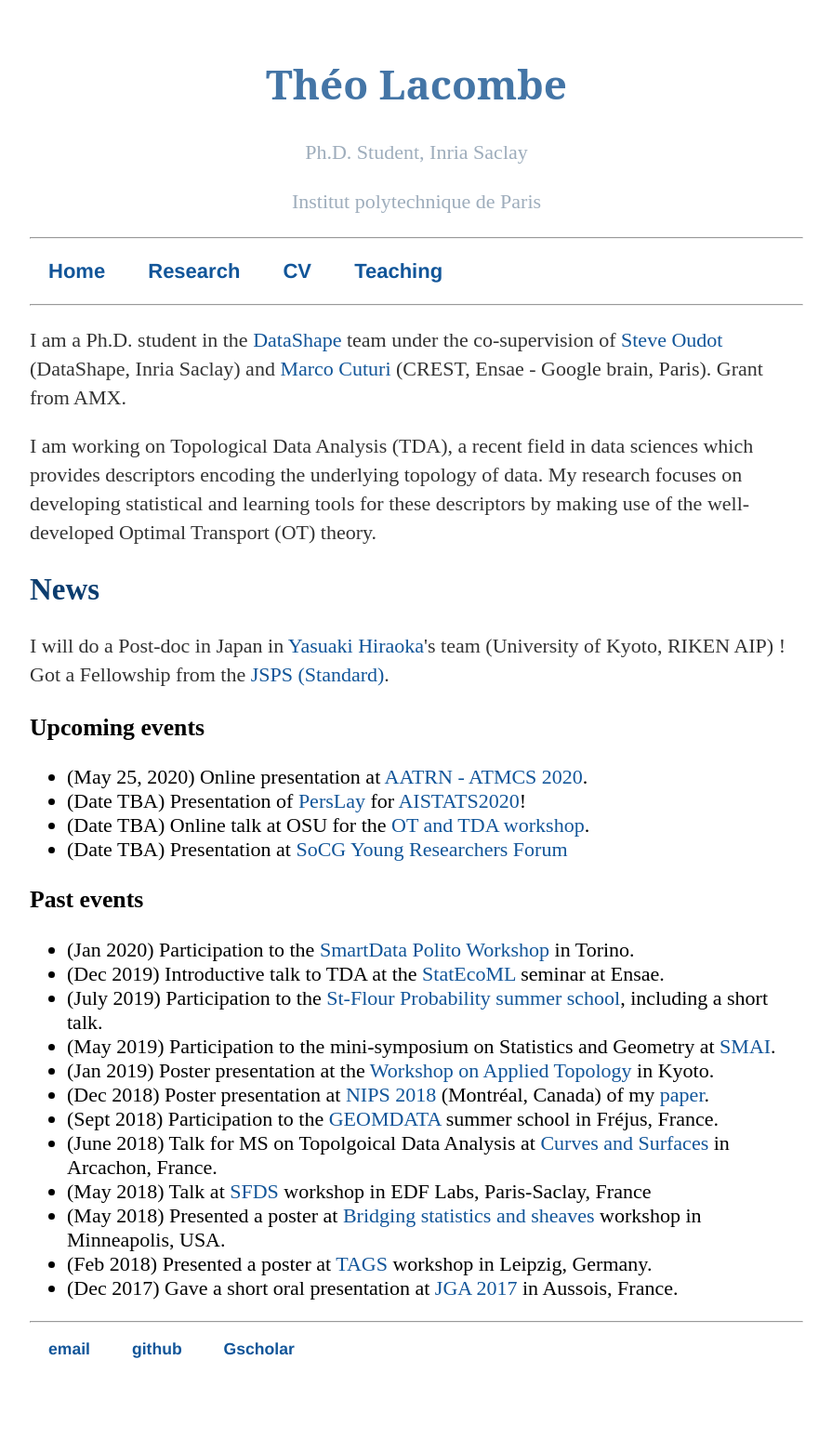
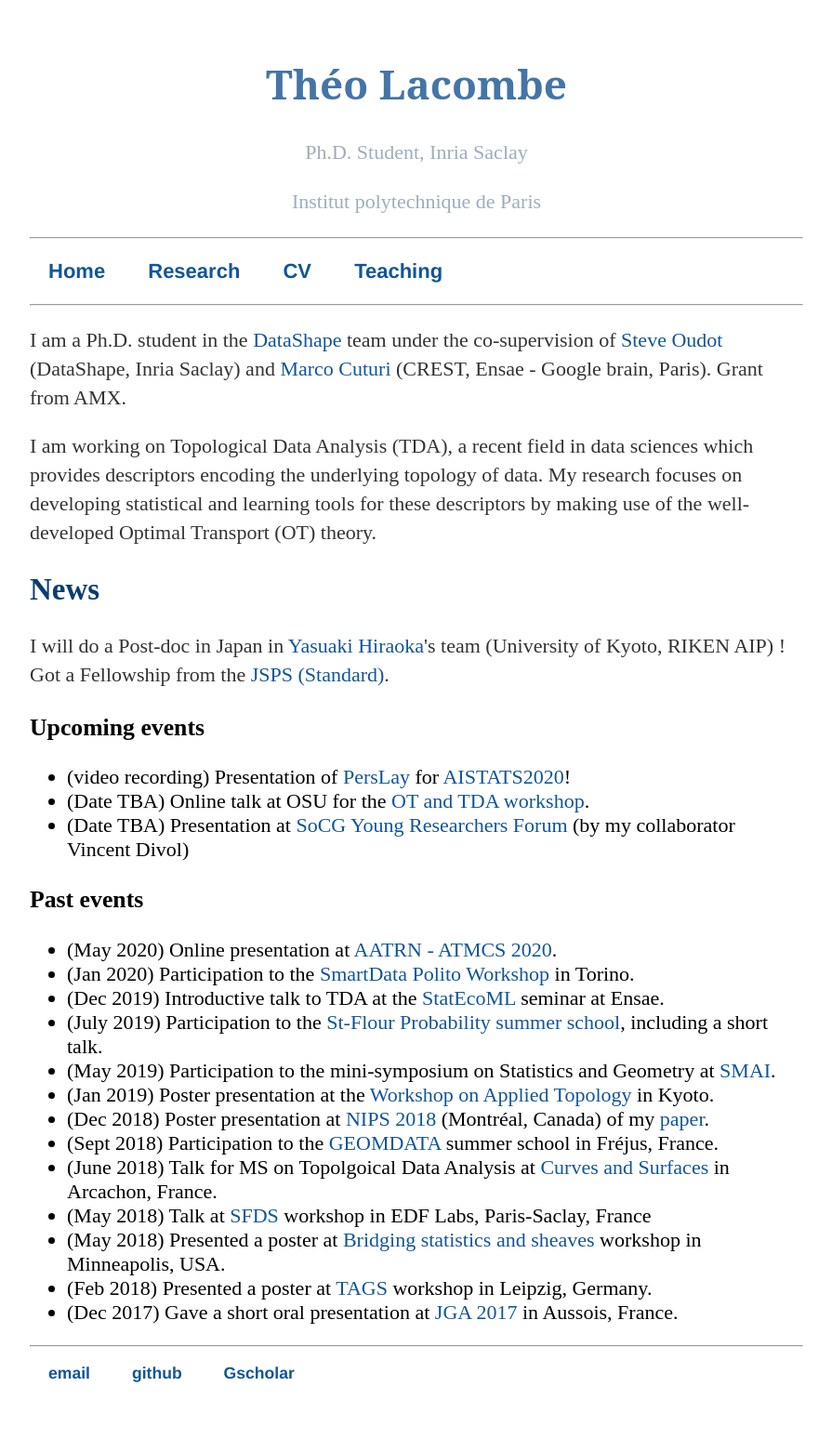
Before and after one commit to tlacombe/tlacombe.github.io, a Jekyll site: the page built from index.html, in a window 1280 px wide. Shown: the whole page at 93% size, without its empty margins (192-1087 px from the left). Built offline with Jekyll 4.4.1, drawn with Linux system fonts in a browser that asks for light colours; before the commit the page ends 1522 px from its top, so only the background shows below that.

Commit message:
update news and research

```diff
--- a/index.html
+++ b/index.html
@@ -14,14 +14,14 @@ title: Théo Lacombe's webpage
 
 	<h3> Upcoming events</h3>
 	<ul>
-		<li> (May 25, 2020) Online presentation at <a href="https://easychair.org/cfp/ATMCS-2020">AATRN - ATMCS 2020</a>.</li>
-		<li> (Date TBA) Presentation of <a href="https://arxiv.org/pdf/1904.09378.pdf">PersLay</a> for <a href="https://www.aistats.org/">AISTATS2020</a>!</li>
+		<li> (video recording) Presentation of <a href="https://arxiv.org/pdf/1904.09378.pdf">PersLay</a> for <a href="https://www.aistats.org/">AISTATS2020</a>!</li>
 		<li> (Date TBA) Online talk at OSU for the <a href="https://tgda.osu.edu/ot-tda-workshop/">OT and TDA workshop</a>.</li>
-		<li> (Date TBA) Presentation at <a href="https://socg20.inf.ethz.ch/yrf">SoCG Young Researchers Forum</a></li>
+		<li> (Date TBA) Presentation at <a href="https://socg20.inf.ethz.ch/yrf">SoCG Young Researchers Forum</a> (by my collaborator Vincent Divol)</li>
 	</ul>
 
         <h3> Past events </h3>
 	<ul>
+		<li> (May 2020) Online presentation at <a href="https://easychair.org/cfp/ATMCS-2020">AATRN - ATMCS 2020</a>.</li>
 		<li> (Jan 2020) Participation to the <a href="https://smartdata.polito.it/6th-smartdatapolito-workshop/">SmartData Polito Workshop</a> in Torino.</li>
 		<li> (Dec 2019) Introductive talk to TDA at the <a href="https://StatEcoML.github.io">StatEcoML</a> seminar at Ensae.</li>
 		<li> (July 2019) Participation to the <a href="http://recherche.math.univ-bpclermont.fr/stflour/">St-Flour Probability summer school</a>, including a short talk.</li>
--- a/research/index.html
+++ b/research/index.html
@@ -5,7 +5,7 @@ title: TL - Research
 <h2>Publications & Preprint</h2>
 	<ol class="publi">
 		<li> M. Carriere, F. Chazal, Y. Ike, TL, M. Royer, Y. Umeda. <a href="https://arxiv.org/pdf/1904.09378.pdf">PersLay: A Neural Network Layer for Persistence Diagrams and New Graph Topological Signatures</a>, AISTATS 2020.</li>
-		<li> (preprint) V. Divol, TL. <a href="https://arxiv.org/pdf/1901.03048.pdf">Understanding the Topology and the Geometry of the Persistence Diagram Space via Optimal Partial Transport</a>.</li>
+		<li> V. Divol, TL. <a href="https://arxiv.org/pdf/1901.03048.pdf">Understanding the Topology and the Geometry of the Persistence Diagram Space via Optimal Partial Transport</a>, under minor revisions for the Journal of Applied and Computational Topology.</li>
 		<li class="last"> TL, M. Cuturi, S. Oudot, <a href="https://arxiv.org/pdf/1805.08331.pdf">Large Scale Computation of Means and Cluster for Persistence Diagrams using Optimal Transport</a>, NeurIPS 2018. </li>
 	</ol>
 
```
